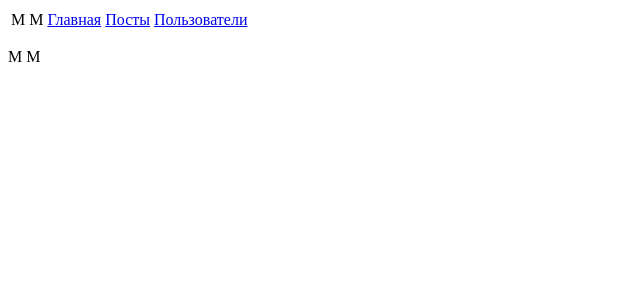
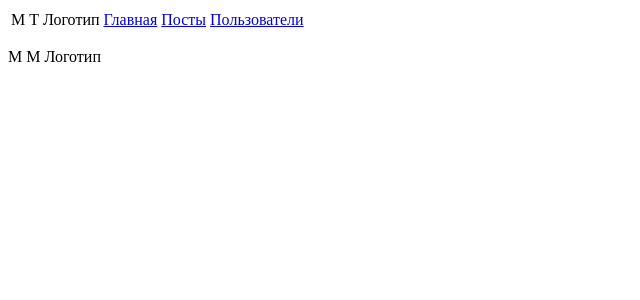
Before and after one commit to NikBel523/django_user_posts_app, a Django app: page /posts/ in a window 1280 px wide. Shown: the top 300 px of the page, without its empty margins (0-640 px from the left). Run offline with Django 5.2, Linux system fonts and the light colour scheme; data that the repository does not hold is empty.

Commit message:
fix: перевёл названия моделей в админке, исправил подписи в шаблонах.

```diff
--- a/pages/apps.py
+++ b/pages/apps.py
@@ -4,3 +4,4 @@ from django.apps import AppConfig
 class PagesConfig(AppConfig):
     default_auto_field = 'django.db.models.BigAutoField'
     name = 'pages'
+    verbose_name = 'Страницы'
--- a/templates/includes/footer.html
+++ b/templates/includes/footer.html
@@ -1,3 +1,3 @@
 <footer>
-  <p>М М</p>
+  <p>М М Логотип</p>
 </footer>
--- a/templates/includes/header.html
+++ b/templates/includes/header.html
@@ -1,6 +1,6 @@
 <table>
     <tr>
-        <td>М М</td>
+        <td>М Т Логотип</td>
         <td><a href="{% url 'users:user_home' %}">Главная</a></td>
         <td><a href="{% url 'pages:posts_list' %}">Посты</a></td>
         <td><a href="{% url 'users:users_list' %}">Пользователи</a></td>
--- a/templates/user_update_form.html
+++ b/templates/user_update_form.html
@@ -1,11 +1,11 @@
 {% extends "base.html" %}
 {% block title %}
-  Изменить информацию о пользователе
+  Личная карточка
 {% endblock %}
 
 {% block content %}
 <body>
-    <h1>Редактирование пользователя</h1>
+    <h1>Личная карточка</h1>
     <form method="post" enctype="multipart/form-data">
         {{ form.as_p }}
         <button type="submit">Сохранить</button>
--- a/users/apps.py
+++ b/users/apps.py
@@ -4,3 +4,4 @@ from django.apps import AppConfig
 class UsersConfig(AppConfig):
     default_auto_field = 'django.db.models.BigAutoField'
     name = 'users'
+    verbose_name = 'Пользователи'
```
Also changed, not shown: pages/urls.py (line endings or trailing spaces).
